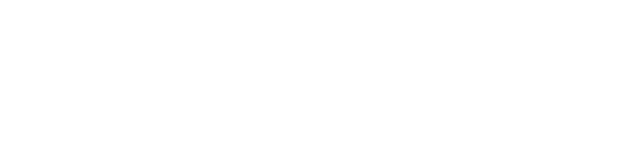
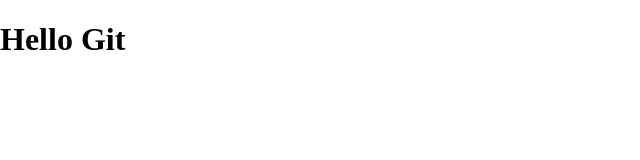
Before and after one commit to AjayBangre/Learning_Github, a plain HTML site: page index.html in a window 1280 px wide. Shown: the whole page, without its empty margins (0-640 px from the left). Drawn offline with Linux system fonts and the light colour scheme.

Commit message:
Added link to the css and basic css in css file

```diff
--- a/index.html
+++ b/index.html
@@ -4,6 +4,9 @@
     <meta charset="UTF-8" />
     <meta name="viewport" content="width=device-width, initial-scale=1.0" />
     <title>Document</title>
+    <link rel="stylesheet" href="style.css" />
   </head>
-  <body></body>
+  <body>
+    <h1>Hello Git</h1>
+  </body>
 </html>
--- a/style.css
+++ b/style.css
@@ -0,0 +1,6 @@
+* {
+  box-sizing: border-box;
+}
+body {
+  margin: 0%;
+}
```
